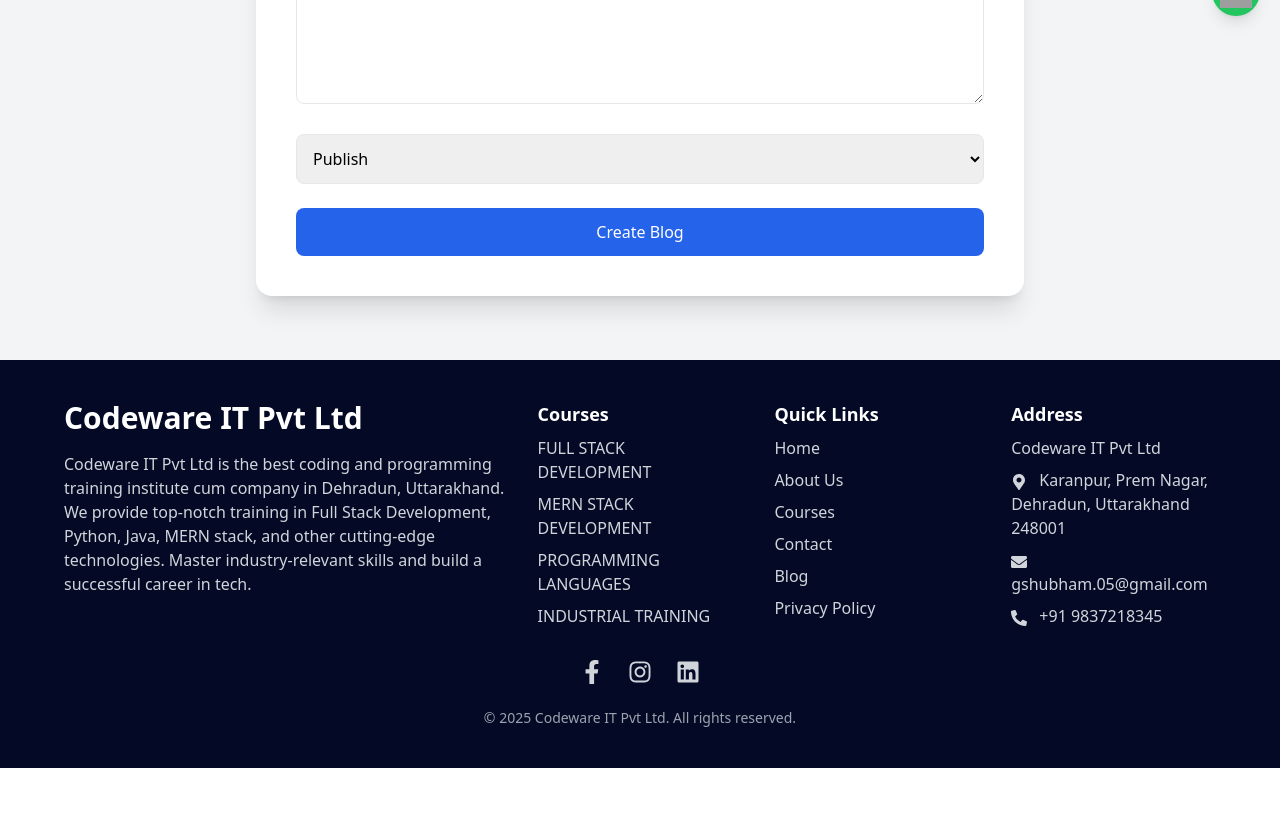
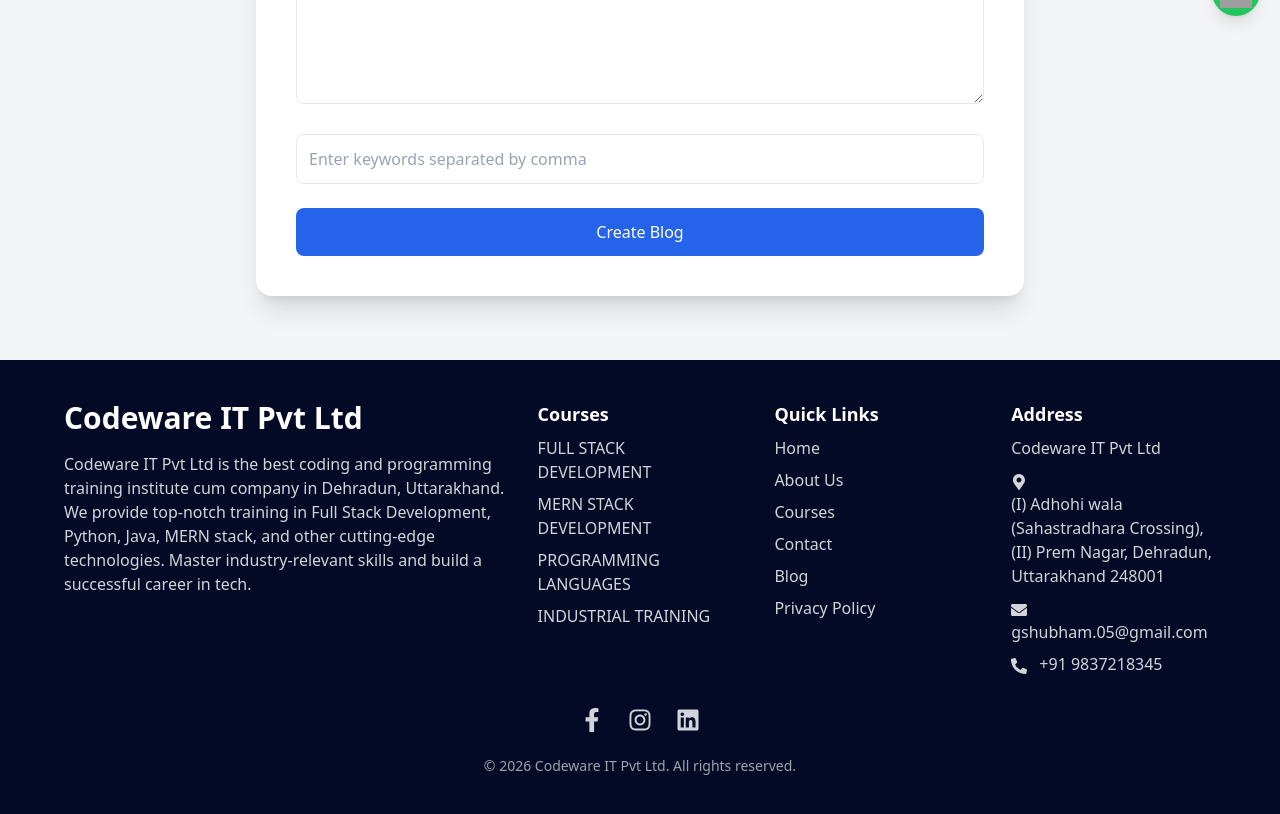
Before and after one commit to gshubham05/CodewareWeb, a Next.js app: page /admin/blog in a window 1280 px wide. Shown: the part 760-1574 px from the top of the page. Before the commit the page ends 1528 px from the top, so only its background shows below. Built offline with nearby package versions, Linux system fonts and the light colour scheme; grey boxes are pictures that could not be loaded.

Commit message:
blog page adjusted and address change

```diff
--- a/src/app/Components/Footer.jsx
+++ b/src/app/Components/Footer.jsx
@@ -110,7 +110,7 @@ export default function Footer() {
                 rel="noopener noreferrer"
                 title="Directions to Codeware IT Pvt Ltd"
               >
-                <FaMapMarkerAlt className="inline mr-2" aria-hidden="true" /> Karanpur, Prem Nagar, Dehradun,
+                <FaMapMarkerAlt className="inline mr-2" aria-hidden="true" /><br /> (I) Adhohi wala (Sahastradhara Crossing), <br />(II) Prem Nagar, Dehradun,
                 Uttarakhand 248001
               </a>
             </li>
@@ -162,7 +162,7 @@ export default function Footer() {
       {/* Copyright */}
       <div className="text-center mt-6 text-gray-400 text-sm">
         <a href="https://wa.me/message/WF4V4DY7R53QH1" title="WhatsApp Contact" rel="noopener noreferrer" target="_blank">
-          © 2025 Codeware IT Pvt Ltd. All rights reserved.
+          © 2026 Codeware IT Pvt Ltd. All rights reserved.
         </a>
       </div>
     </footer>
--- a/src/app/admin/blog/page.jsx
+++ b/src/app/admin/blog/page.jsx
@@ -13,7 +13,7 @@ export default function AdminBlogPage() {
     mediaType: "image",
     youtubeUrl: "",
     thumbnail: "",
-    status: "draft",
+    keywords: [],
   });
 
   const [seoScore, setSeoScore] = useState(null);
@@ -108,16 +108,23 @@ export default function AdminBlogPage() {
             </div>
           </div>
 
-          <select
-            name="status"
-            onChange={handleChange}
+          <input
+            type="text"
+            name="keywords"
+            placeholder="Enter keywords separated by comma"
+            onChange={(e) => {
+              const value = e.target.value;
+
+              // Convert comma-separated string into array
+              const keywordsArray = value
+                .split(",")
+                .map((item) => item.trim())
+                .filter((item) => item !== "");
+
+              setForm({ ...form, keywords: keywordsArray });
+            }}
             className="w-full border rounded-lg p-3"
-          >
-            <option value="draft">Draft</option>
-            <option value="published" selected>
-              Publish
-            </option>
-          </select>
+          />
 
           <button
             type="submit"
--- a/src/app/api/blog/route.js
+++ b/src/app/api/blog/route.js
@@ -29,6 +29,7 @@ export async function POST(req) {
       thumbnail: safeThumbnail,
       status: body.status || "draft",
       slug,
+      seoKeywords: body.keywords
     });
 
     return Response.json(blog);
--- a/src/app/blog/page.js
+++ b/src/app/blog/page.js
@@ -4,12 +4,14 @@ import Link from "next/link";
 
 export default async function BlogListPage() {
   await connectDB();
-  const blogs = await Blog.find({ status: "published" }).sort({
+  const blogs = await Blog.find().sort({
     createdAt: -1,
   });
 
+  console.log("blogs : ",blogs)
+
   return (
-    <div className="bg-gray-50 min-h-screen py-16">
+    <div className="bg-gray-50 mt-20 min-h-screen py-16">
       <div className="max-w-6xl mx-auto px-6">
         <h1 className="text-4xl font-bold mb-12 text-center">
           Our Latest Blogs
```
